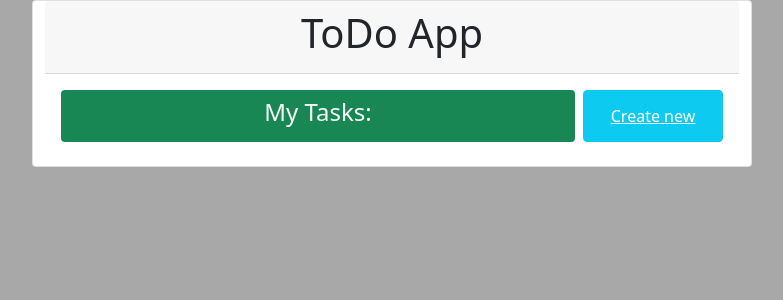
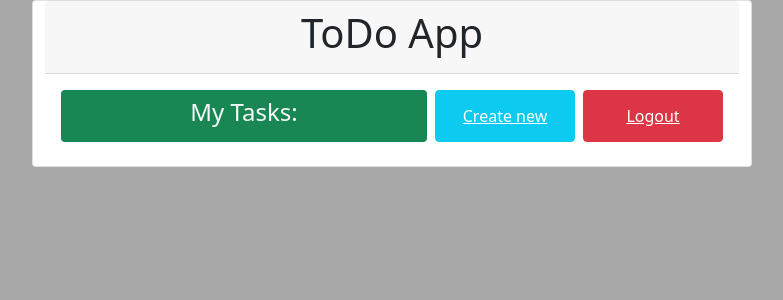
Before and after one commit to Veith3n/django-todo-app, a Django app: page / in a window 1280 px wide. Shown: the top 300 px of the page, without its empty margins (248-1031 px from the left). Run offline with Django 3.2, Linux system fonts and the light colour scheme; a user stored in the database is signed in; data that the repository does not hold is empty; parts of the project's set-up code (start-up, migrations or seed data) failed here and were passed over.

Commit message:
Render logout button on the todo page

```diff
--- a/static/css/styles.css
+++ b/static/css/styles.css
@@ -14,6 +14,10 @@ body{
 .header_lane__item__items {
    flex-grow: 2;
     margin-right: 8px;
+}
+
+.m_r_8 {
+   margin-right: 8px;
 }
 
 .links {
--- a/templates/tasks/index.html
+++ b/templates/tasks/index.html
@@ -6,11 +6,13 @@ Tasks -
 <div class="card container">
    <div class="card-header">
       <h1 class="text-center">ToDo App</h1>
+
    </div>
    <div class="card-body">
       <div class="header_lane">
          <h4 class="bg-success text-light py-2 rounded text-center header_lane__item header_lane__item__items">My Tasks:</h4>
-         <button type="button" class="btn btn-info header_lane__item"><a href="{% url "create_task" %}" class="links">Create new</a></button>
+         <button type="button" class="btn btn-info header_lane__item m_r_8"><a href="{% url "create_task" %}" class="links">Create new</a></button>
+         <button type="button" class="btn btn-danger header_lane__item"><a href="{% url "logout" %}" class="links">Logout</a></button>
       </div>
       <div>
       </div>
```
